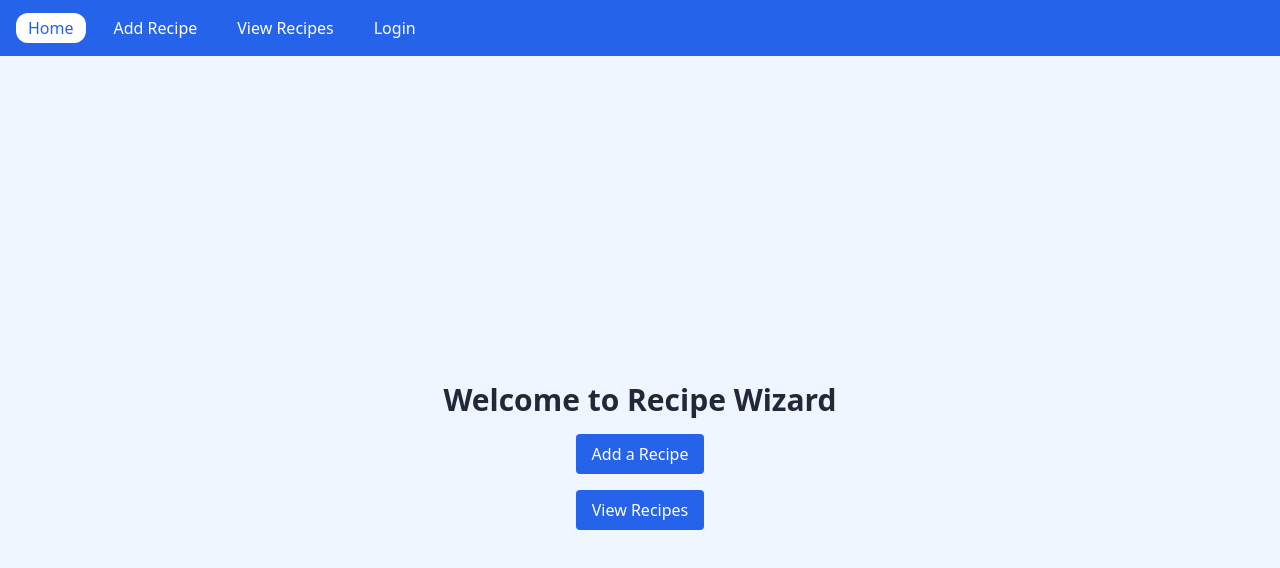
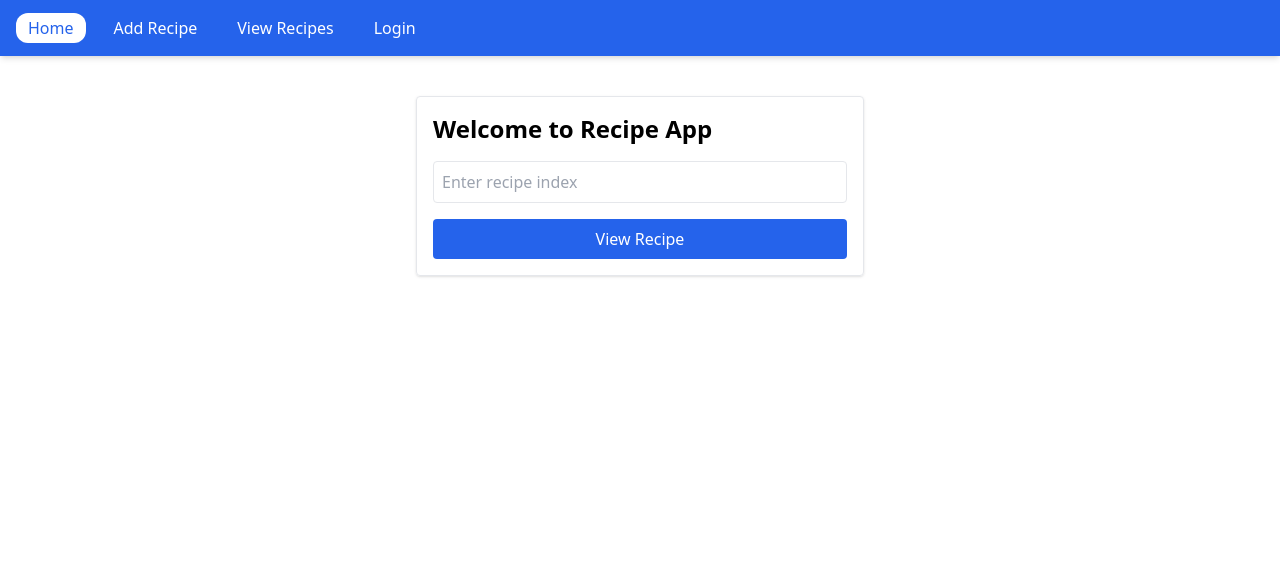
Before and after one commit to ekohler8891/recipeApp-Frontend, a React (Create React App) app in the folder recipe-frontend/: page / in a window 1280 px wide. Shown: the top 568 px of the page. Built offline with nearby package versions, Linux system fonts and the light colour scheme.

Commit message:
Add view-by-index form to Home page route handling

```diff
--- a/recipe-frontend/src/App.jsx
+++ b/recipe-frontend/src/App.jsx
@@ -4,6 +4,7 @@ import Home from './pages/Home';
 import AddRecipe from './pages/AddRecipe';
 import ViewRecipes from './pages/ViewRecipes';
 import Login from './pages/Login';
+import ViewRecipe from "./pages/ViewRecipe";
 
 function App() {
     return (
@@ -14,6 +15,8 @@ function App() {
                 <Route path="/add" element={<AddRecipe />} />
                 <Route path="/view" element={<ViewRecipes />} />
                 <Route path="/login" element={<Login />} />
+                <Route path="/recipe/:id" element={<ViewRecipe />} />
+                <Route path="/view/:id" element={<ViewRecipe />} />
             </Routes>
         </Router>
     );
--- a/recipe-frontend/src/pages/Home.jsx
+++ b/recipe-frontend/src/pages/Home.jsx
@@ -1,17 +1,45 @@
-import { Link } from 'react-router-dom';
+import { useState } from "react";
+import { useNavigate } from "react-router-dom";
 
 export default function Home() {
+    const [index, setIndex] = useState("");
+    const [error, setError] = useState("");
+    const navigate = useNavigate();
+
+    const handleSubmit = (e) => {
+        e.preventDefault();
+
+        const recipes = JSON.parse(localStorage.getItem("recipes") || "[]");
+
+        if (!index || isNaN(index) || index < 0 || index >= recipes.length) {
+            setError("Please enter a valid recipe index.");
+            return;
+        }
+
+        setError("");
+        navigate(`/view/${index}`);
+    };
+
     return (
-        <div className="flex flex-col items-center justify-center min-h-screen bg-blue-50 text-gray-800 space-y-4">
-            <h1 className="text-3xl font-bold">Welcome to Recipe Wizard</h1>
-
-            <Link to="/add" className="px-4 py-2 bg-blue-600 text-white rounded hover:bg-blue-700">
-                Add a Recipe
-            </Link>
-
-            <Link to="/view" className="px-4 py-2 bg-blue-600 text-white rounded hover:bg-blue-700">
-                View Recipes
-            </Link>
+        <div className="max-w-md mx-auto mt-10 p-4 border rounded shadow">
+            <h1 className="text-2xl font-bold mb-4">Welcome to Recipe App</h1>
+            <form onSubmit={handleSubmit} className="space-y-4">
+                <input
+                    type="number"
+                    min="0"
+                    placeholder="Enter recipe index"
+                    value={index}
+                    onChange={(e) => setIndex(e.target.value)}
+                    className="w-full border p-2 rounded"
+                />
+                {error && <p className="text-red-600 text-sm">{error}</p>}
+                <button
+                    type="submit"
+                    className="w-full bg-blue-600 hover:bg-blue-700 text-white py-2 rounded"
+                >
+                    View Recipe
+                </button>
+            </form>
         </div>
     );
 }
--- /dev/null
+++ b/recipe-frontend/src/pages/ViewRecipe.jsx
@@ -0,0 +1,33 @@
+import { useParams } from "react-router-dom";
+import { useEffect, useState } from "react";
+
+export default function ViewRecipe() {
+    const { id } = useParams(); // index-based ID from route
+    const [recipe, setRecipe] = useState(null);
+
+    useEffect(() => {
+        const stored = JSON.parse(localStorage.getItem("recipes") || "[]");
+        setRecipe(stored[id]);
+    }, [id]);
+
+    if (!recipe) {
+        return <div className="p-4 text-center text-gray-500">Recipe not found.</div>;
+    }
+
+    return (
+        <div className="max-w-2xl mx-auto p-4">
+            <h1 className="text-3xl font-bold mb-2">{recipe.title}</h1>
+            <p className="mb-4 text-gray-700">{recipe.description}</p>
+
+            <h2 className="text-xl font-semibold mt-6 mb-2">Ingredients</h2>
+            <ul className="list-disc list-inside mb-4">
+                {recipe.ingredients.map((item, idx) => (
+                    <li key={idx}>{item}</li>
+                ))}
+            </ul>
+
+            <h2 className="text-xl font-semibold mb-2">Preparation Steps</h2>
+            <p className="whitespace-pre-line">{recipe.steps}</p>
+        </div>
+    );
+}
```
